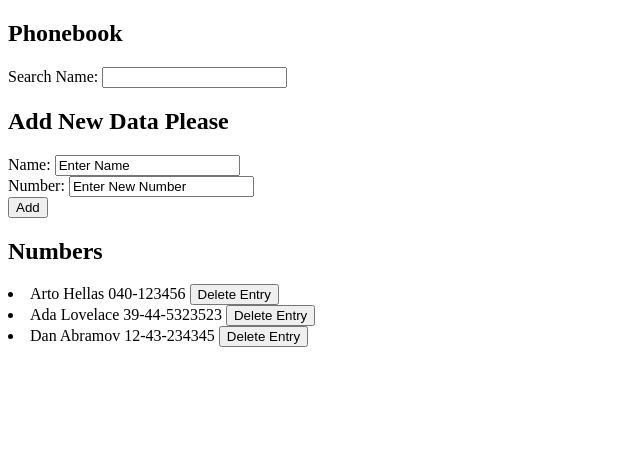
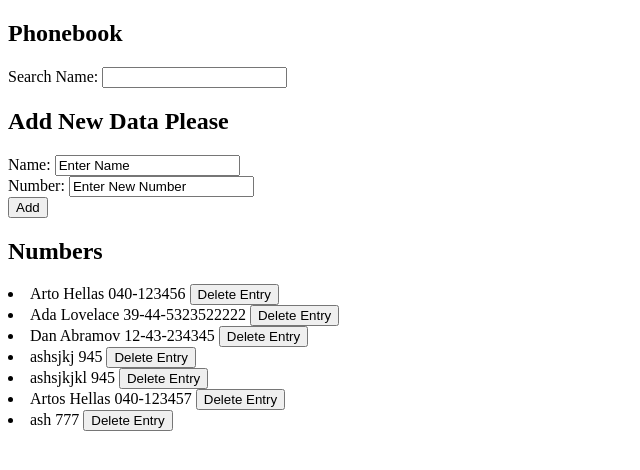
Before and after one commit to RetiredDairyCow/FULL-STACK-OPEN, a React (Create React App) app in the folder FSP-E2/phonebookapp/: page / in a window 1280 px wide. Shown: the top 470 px of the page, without its empty margins (0-640 px from the left). Built offline with nearby package versions, Linux system fonts and the light colour scheme; data requests are answered from the project's data file.

Commit message:
p2d DONE

```diff
--- a/FSP-E2/phonebookapp/db.json
+++ b/FSP-E2/phonebookapp/db.json
@@ -7,13 +7,33 @@
     },
     {
       "name": "Ada Lovelace",
-      "number": "39-44-5323523",
+      "number": "39-44-5323522222",
       "id": 2
     },
     {
       "name": "Dan Abramov",
       "number": "12-43-234345",
       "id": 3
+    },
+    {
+      "name": "ashsjkj",
+      "number": "945",
+      "id": 4
+    },
+    {
+      "name": "ashsjkjkl",
+      "number": "945",
+      "id": 5
+    },
+    {
+      "name": "Artos Hellas ",
+      "number": "040-123457",
+      "id": 6
+    },
+    {
+      "name": "ash",
+      "number": "777",
+      "id": 7
     }
   ]
 }
--- a/FSP-E2/phonebookapp/src/components/Forms.js
+++ b/FSP-E2/phonebookapp/src/components/Forms.js
@@ -20,7 +20,21 @@ const Forms = (props) => {
             nameElement.name === props.newName)
 
         if (checkNameinArray === true)
-            window.alert(props.newName +  " already exists!")
+        {
+          if(window.confirm(`${props.newName} is already in the phonebook,
+          replace old number with a new one?`))
+          {
+            const findPersonObj = props.persons.find(p => p.name === props.newName)
+            const newPersonObj = {...findPersonObj, number : props.newNumber}
+
+            personServices
+              .update(findPersonObj.id, newPersonObj)
+              .then(responseObj => {
+                props.setPersons(props.persons.map(p => p.id !== newPersonObj.id ? p : responseObj ))
+              })
+
+          }
+        }
         else {
             const newNameObject = {
             name: props.newName,
@@ -31,11 +45,6 @@ const Forms = (props) => {
               .then(returnedPerson => {
                 props.setPersons(props.persons.concat(returnedPerson))
               })
-            /* axios
-              .post('http://localhost:3001/persons', newNameObject)
-              .then(response => {
-                props.setPersons(props.persons.concat(response.data))
-              }) */
         }
     }
 
--- a/FSP-E2/phonebookapp/src/components/Numbers.js
+++ b/FSP-E2/phonebookapp/src/components/Numbers.js
@@ -3,15 +3,16 @@ import personServices from '../services/persons'
 
 
 
-const Numbers= (props) => {
-     const handleDelete = (event) => {
-        if(window.confirm(`Delete ${props.firstAndLast} ?`))
+const Numbers = (props) => {
+
+    const handleDelete = (event) => {
+        if(window.confirm(`Delete ${props.firstAndLast}?`))
         {
             personServices
                 .deleteEntry(props.entryID)
-                .then(
+                .then( response => {
                     props.setPersons(props.persons.filter(p => p.id !== props.entryID))
-                )
+                })
                 .catch(error => {
                     window.alert('The entry has already been deleted')
                     props.setPersons(props.persons.filter(p => p.id !== props.entryID))
--- a/FSP-E2/phonebookapp/src/services/persons.js
+++ b/FSP-E2/phonebookapp/src/services/persons.js
@@ -11,6 +11,11 @@ const create = (newObject) => {
     return request.then(response => response.data)
 }
 
+const update = (id, newObject) => {
+    const request = axios.put(`${baseUrl}/${id}`, newObject)
+    return request.then(response => response.data)
+}
+
 const deleteEntry = (id) => {
     const request = axios.delete(`${baseUrl}/${id}`)
     return request.then(response => response.data)
@@ -19,6 +24,7 @@ const deleteEntry = (id) => {
 const exportObj = {
     getAll,
     create,
-    deleteEntry
+    deleteEntry,
+    update
 }
 export default exportObj
```
Also changed, not shown: 1 other file (tests, documents, lock files or other folders).
